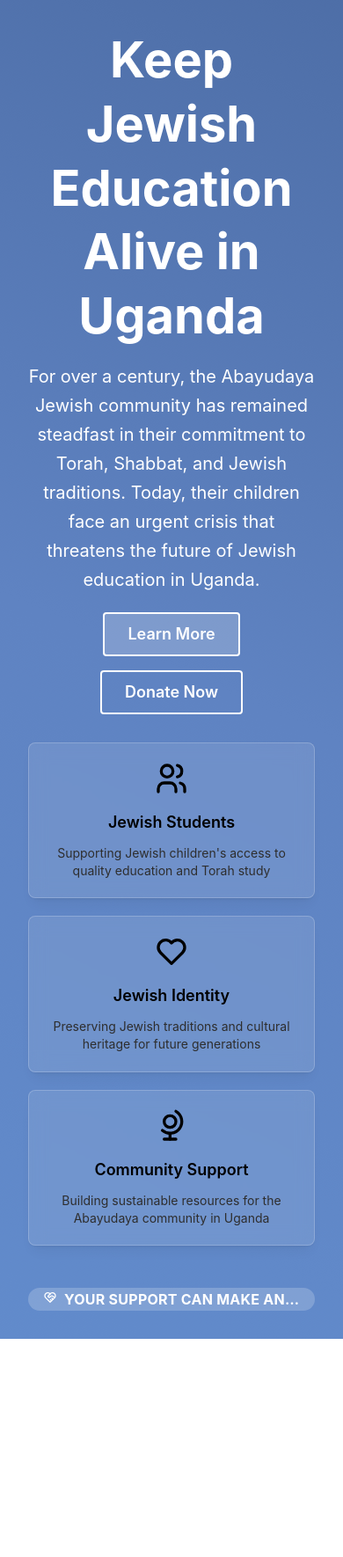
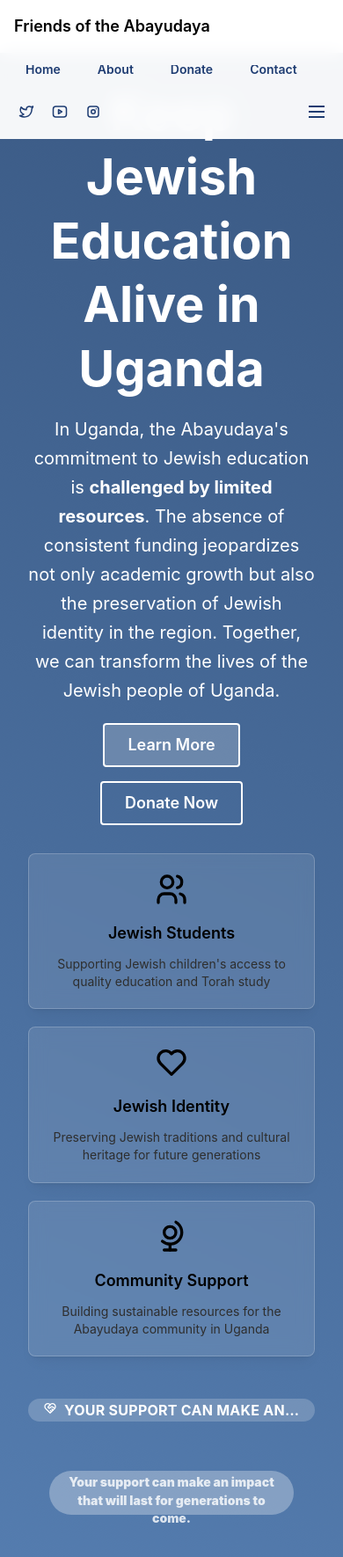
Before and after one commit to JoshSambol/Uganda, a React (Vite) app in the folder Client/: page / in a window 390 px wide. Shown: the top 1770 px of the page at 88% size. Before the commit the page ends 1522 px from the top, so only its background shows below. Built offline with nearby package versions, Linux system fonts and the light colour scheme.

Commit message:
Navbar with mobile responsiveness

```diff
--- a/Client/src/App.jsx
+++ b/Client/src/App.jsx
@@ -2,17 +2,22 @@ import { useState } from 'react'
 import './App.css'
 import Landing from './pages/Landing'
 import { BrowserRouter as Router, Routes, Route } from 'react-router-dom'
+import Nav from './components/Nav'
 function App() {
 
   return (
     <>
       <Router>
-        <Routes>
-          <Route path="/" element={<Landing />} />
-        </Routes>
+        <div style={{ position: 'relative' }}>
+          <Nav />
+          <div style={{ marginTop: '60px' }}>
+            <Routes>
+              <Route path="/" element={<Landing />} />
+            </Routes>
+          </div>
+        </div>
       </Router>
     </>
   )
 }
-
 export default App
--- a/Client/src/components/Hero.jsx
+++ b/Client/src/components/Hero.jsx
@@ -31,8 +31,10 @@ function Hero() {
         </Title>
 
         <Text size="xl" mb="lg" style={{ maxWidth: '700px', margin: '0 auto 2rem' }}>
-          For over a century, the Abayudaya Jewish community has remained steadfast in their commitment to Torah, Shabbat, and Jewish traditions. Today, their children face an urgent crisis that threatens the future of Jewish education in Uganda.
-        </Text>
+
+In Uganda, the Abayudaya's commitment to Jewish education is <b>challenged by limited resources</b>. The absence of consistent funding jeopardizes not only academic growth but also the preservation of Jewish identity in the region.
+Together, we can transform the lives of the Jewish people of Uganda.
+          </Text>
 
         <Group justify="center" gap="md" mb="xl">
           <Button
@@ -118,6 +120,7 @@ function Hero() {
         style={{ marginTop: '3rem' }}
       >
         <Badge
+          className='badge'
           size="lg"
           variant="light"
           style={{
@@ -128,10 +131,58 @@ function Hero() {
           }}
         >
           <IconHeartHandshake size={16} style={{ marginRight: '0.5rem' }} />
-          Your support can make an impact that will last for generations
+          <b>Your support can make an impact that will last for generations to come.</b>
         </Badge>
       </motion.div>
+
+      {/* Mobile-only bottom element */}
+      <motion.div
+        initial={{ opacity: 0 }}
+        animate={{ opacity: 1 }}
+        transition={{ duration: 0.8, delay: 0.8 }}
+        className="mobile-bottom"
+        style={{
+          marginTop: '2rem',
+          padding: '1.5rem',
+          textAlign: 'center'
+        }}
+      >
+        <div style={{
+          width: '100%',
+          height: '50px',
+          padding: '0.2rem 1rem 0.3rem 1rem',
+          scaleToFit: true,
+          backgroundColor: 'rgba(255, 255, 255, 0.3)',
+          borderRadius: '30px',
+          margin: '0 auto 1rem'
+        }} >
+          <Text size="sm" c="white" style={{ opacity: 0.8, fontWeight: 900 }}>
+            Your support can make an impact that will last for generations to come.
+          </Text>
+        </div>
+      </motion.div>
+
+      <style jsx>{`
+        .badge {
+          display: none;
+        }
+
+        .mobile-bottom {
+          display: block;
+        }
+
+        @media (min-width: 768px) {
+          .badge {
+            display: flex !important;
+          }
+
+          .mobile-bottom {
+            display: none !important;
+          }
+        }
+      `}</style>
     </Container>
+
   );
 }
 
--- /dev/null
+++ b/Client/src/components/Nav.jsx
@@ -0,0 +1,164 @@
+import { Group, ActionIcon, Text, Button, Container, Stack, Burger, Drawer } from '@mantine/core';
+import { IconBrandTwitter, IconBrandYoutube, IconBrandInstagram, IconMenu2 } from '@tabler/icons-react';
+import { useNavigate } from 'react-router-dom';
+import { useState } from 'react';
+import { motion } from 'framer-motion';
+import { Title, Card } from '@mantine/core';
+import heroImage16x9 from '../assets/16-9.png';
+import heroImage9x16 from '../assets/9-16.png';
+
+const Nav = () => {
+    const navigate = useNavigate();
+    const [opened, setOpened] = useState(false);
+
+    const navItems = [
+        { label: 'Home', path: '/' },
+        { label: 'About', path: '/about' },
+        { label: 'Donate', path: '/donate' },
+        { label: 'Contact', path: '/contact' }
+    ];
+
+    const handleNavClick = (path) => {
+        navigate(path);
+        setOpened(false); // Close mobile menu when item is clicked
+    };
+
+    return (
+        <>
+            <Container
+                style={{
+                    position: 'fixed',
+                    top: 0,
+                    left: 0,
+                    right: 0,
+                    zIndex: 1000,
+                    backgroundColor: 'rgba(255, 255, 255, 0.95)',
+                    backdropFilter: 'blur(10px)',
+                    borderBottom: '1px solid rgba(255, 255, 255, 0.2)',
+                    padding: '1rem',
+                    minWidth: '100vw'
+                }}
+            >
+                <Group justify="space-between" align="center">
+                    <Text
+                        size="lg"
+                        fw={600}
+                        style={{ cursor: 'pointer' }}
+                        onClick={() => navigate('/')}
+                    >
+                        Friends of the Abayudaya
+                    </Text>
+
+                    {/* Desktop Navigation */}
+                    <Group gap="md" className="desktop-nav">
+                        {navItems.map((item) => (
+                            <Button
+                                key={item.label}
+                                variant="subtle"
+                                p={'sm'}
+                                onClick={() => handleNavClick(item.path)}
+                                style={{ color: '#1e3c72'}}
+                            >
+                                {item.label}
+                            </Button>
+                        ))}
+                    </Group>
+
+                    {/* Social Icons - Desktop */}
+                    <Group gap="xs" className="desktop-nav">
+                        <ActionIcon variant="transparent" size="md">
+                            <IconBrandTwitter size={18} style={{ color: '#1e3c72' }} />
+                        </ActionIcon>
+                        <ActionIcon variant="transparent" size="md">
+                            <IconBrandYoutube size={18} style={{ color: '#1e3c72' }} />
+                        </ActionIcon>
+                        <ActionIcon variant="transparent" size="md">
+                            <IconBrandInstagram size={18} style={{ color: '#1e3c72' }} />
+                        </ActionIcon>
+                    </Group>
+
+                    {/* Mobile Hamburger Menu */}
+                    <Burger
+                        opened={opened}
+                        onClick={() => setOpened(!opened)}
+                        size="sm"
+                        color="#1e3c72"
+                        className="mobile-nav"
+                    />
+                </Group>
+            </Container>
+
+            {/* Mobile Drawer */}
+            <Drawer
+                opened={opened}
+                onClose={() => setOpened(false)}
+                position="right"
+                size="xs"
+                overlayProps={{ opacity: 0.5, blur: 4 }}
+                title="Menu"
+                styles={{
+                    title: { color: '#1e3c72', fontWeight: 600 },
+                    header: { backgroundColor: 'rgba(255, 255, 255, 0.95)' },
+                    body: { backgroundColor: 'rgba(255, 255, 255, 0.95)' }
+                }}
+            >
+                <Stack gap="md" mt="xl">
+                    {navItems.map((item) => (
+                        <Button
+                            key={item.label}
+                            variant="subtle"
+                            fullWidth
+                            onClick={() => handleNavClick(item.path)}
+                            style={{
+                                color: '#1e3c72',
+                                textAlign: 'left',
+                                justifyContent: 'flex-start',
+                                padding: 0,
+                                fontSize: '1.1rem'
+                            }}
+                        >
+                            {item.label}
+                        </Button>
+                    ))}
+
+                    <div style={{ marginTop: '2rem', borderTop: '1px solid rgba(0,0,0,0.1)', paddingTop: '1rem' }}>
+                        <Text size="sm" c="dimmed" mb="md">Follow Us</Text>
+                        <Group gap="md">
+                            <ActionIcon variant="transparent" size="lg">
+                                <IconBrandTwitter size={20} style={{ color: '#1e3c72' }} />
+                            </ActionIcon>
+                            <ActionIcon variant="transparent" size="lg">
+                                <IconBrandYoutube size={20} style={{ color: '#1e3c72' }} />
+                            </ActionIcon>
+                            <ActionIcon variant="transparent" size="lg">
+                                <IconBrandInstagram size={20} style={{ color: '#1e3c72' }} />
+                            </ActionIcon>
+                        </Group>
+                    </div>
+                </Stack>
+            </Drawer>
+
+            <style jsx>{`
+                .desktop-nav {
+                    display: none;
+                }
+
+                .mobile-nav {
+                    display: block;
+                }
+
+                @media (min-width: 768px) {
+                    .desktop-nav {
+                        display: flex !important;
+                    }
+
+                    .mobile-nav {
+                        display: none !important;
+                    }
+                }
+            `}</style>
+        </>
+    );
+};
+
+export default Nav;
--- a/Client/src/index.css
+++ b/Client/src/index.css
@@ -33,7 +33,7 @@
   left: -150%;
   width: 400%;
   height: 400%;
-  background: linear-gradient(135deg, #14294e 0%, #5f83c2 50%, #69a5eb 100%);
+  background: linear-gradient(135deg, #0e1e3b 0%, #80b7f7 100%);
   animation: rotateGradient 20s linear infinite;
   z-index: -1;
   will-change: transform;
```
Also changed, not shown: Client/src/assets/16-9.png (added), Client/src/assets/9-16.png (added), Client/src/pages/About.jsx (added).
